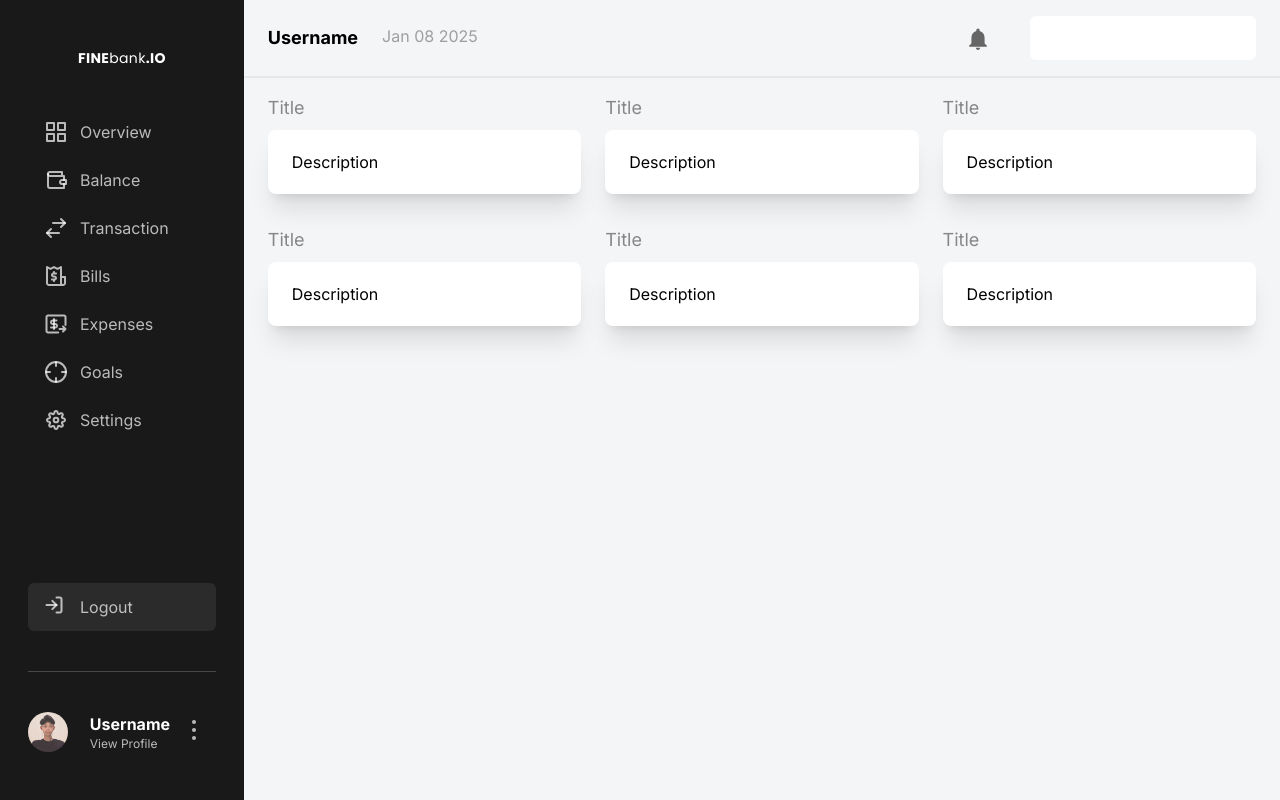
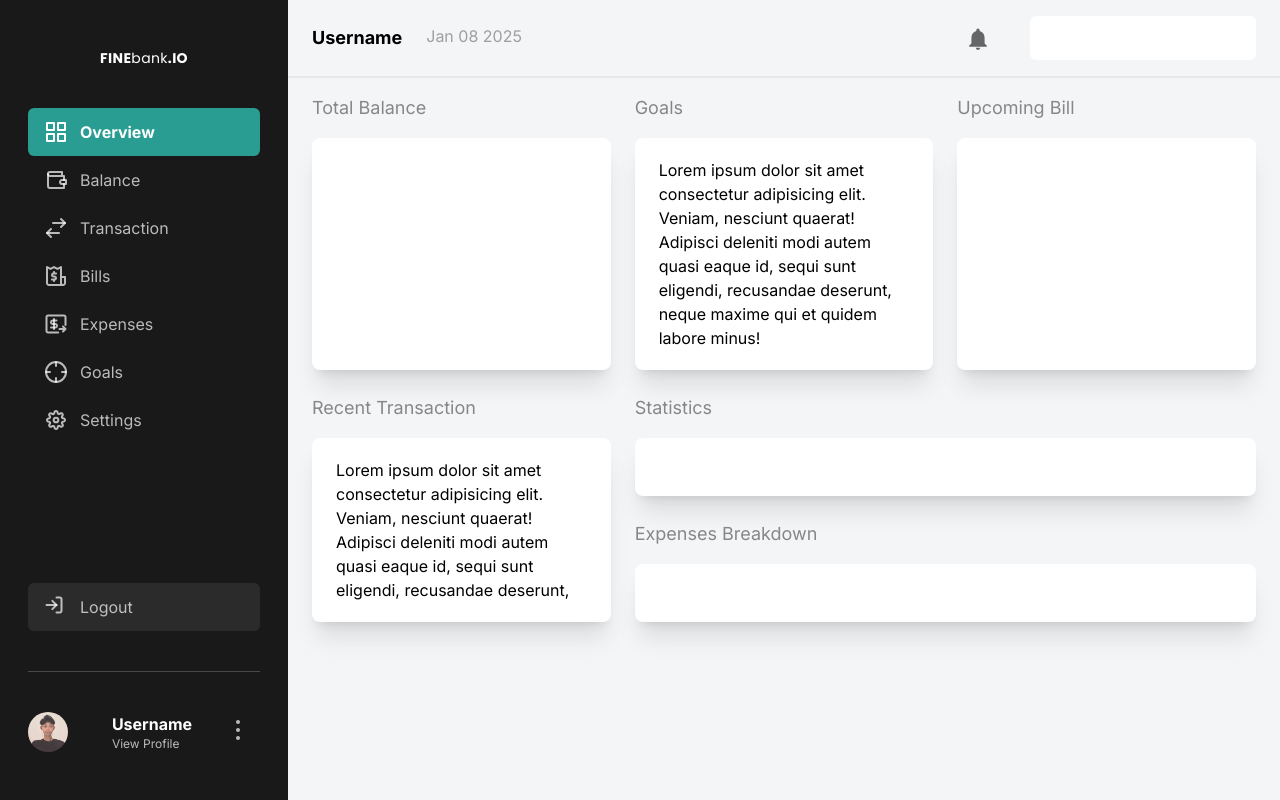
Before and after one commit to ValentaSaputra/admin-ui, a React (Vite) app: page / in a window 1280 px wide. Built offline with nearby package versions, Linux system fonts and the light colour scheme.

Commit message:
add navbar dll

```diff
--- a/src/components/Elements/Card/index.jsx
+++ b/src/components/Elements/Card/index.jsx
@@ -1,13 +1,22 @@
-import React from 'react'
+const Card = (props) => {
+  const { title = false, desc, variant } = props;
 
-const Card = () => {
   return (
-    <>
-        <div className="text-lg text-gray-02 mb-2">Title</div>
-        <div className="bg-white rounded-lg px-6 py-5 shadow-xl">Description</div>
-    </>
+      <div className={`flex flex-col flex-1 mb-6 ${variant}`}>
+          {title && (
+              title.length == 1 ? (
+                  <div className="hidden md:block md:text-lg md:text-gray-02 md:mb-4">
+                      {title}
+                  </div>
+              ) : (
+                  <div className="text-lg text-gray-02 mb-4">{title}</div>
+              )
+          )}
+          <div className="bg-white rounded-lg px-6 py-5 shadow-xl flex-1">
+              {desc}
+          </div>
+      </div>
+  );
+};
 
-  )
-}
-
-export default Card
+export default Card;
--- a/src/components/Fragments/Navbar.jsx
+++ b/src/components/Fragments/Navbar.jsx
@@ -1,4 +1,4 @@
-import { Link } from "react-router-dom";
+import { Link, NavLink } from "react-router-dom";
 import { Icon } from "../Elements/Icon";
 import Logo from "../Elements/Logo";
 const Navbar = () => {
@@ -48,18 +48,24 @@ const Navbar = () => {
   ];
 
   return (
-    <nav className="bg-defaultBlack text-special-bg2 sm:w-72 w-28 min-h-screen px-7 py-12 flex flex-col justify-between">
+    <div className="bg-defaultBlack">
+    <nav className="sticky top-0 text-special-bg2 sm:w-72 w-28 min-h-screen px-7 py-12 flex flex-col justify-between">
       <div>
-        <div className="flex justify-center mb-10">
+        <NavLink to="/" className="flex justify-center mb-10">
           <Logo variant="text-white text-sm sm:text 2x1"/>
-        </div>
+        </NavLink>
         {menus.map((menu) => (
-          <Link to={menu.link}>
-            <div className="flex hover:bg-special-bg3 hover:text-white px-4 py-3 rounded-md">
-              <div className="mx-auto sm:mx-0">{menu.icon}</div>
-              <div className="ms-3 hidden sm:block">{menu.label}</div>
-            </div>
-          </Link>
+          <NavLink
+                key={menu.id}
+                to={menu.link}
+                className={({ isActive }) =>
+                    isActive
+                        ? "flex bg-primary text-white font-bold px-4 py-3 rounded-md"
+                        : "flex hover:bg-special-bg3 hover:text-white px-4 py-3 rounded-md"
+                  }>
+                <div className="mx-auto sm:mx-0">{menu.icon}</div>
+                <div className="ms-3 hidden sm:block">{menu.label}</div>
+          </NavLink>
         ))}
       </div>
       <div className="sticky bottom-12">
@@ -84,6 +90,7 @@ const Navbar = () => {
         </div>
       </div>
     </nav>
+    </div>
   );
 };
 
--- a/src/pages/balance.jsx
+++ b/src/pages/balance.jsx
@@ -5,29 +5,20 @@ const BalancePage = () => {
   return (
     <MainLayout type="balance">
       {/* top content start*/}
-      <div className="mb-8 sm:flex sm:gap-6">
-        <div className="sm:w-1/3">
-          <Card />
-        </div>
-        <div className="sm:w-1/3">
-          <Card />
-        </div>
-        <div className="sm:w-1/3">
-          <Card />
-        </div>
+      <div className="md:grid md:grid-cols-3 md:gap-x-6">
+        <Card title="Balances" />
+        <Card title="&nbsp;" />
+        <Card
+           title="&nbsp"
+           desc="Lorem ipsum dolor sit amet consectetur adipisicing elit. Veniam, nesciunt quaerat! Adipisci deleniti modi autem quasi eaque id, sequi sunt eligendi, recusandae deserunt,"
+           />
       </div>
-      {/* top content end*/}
-      {/* bottom content start*/}
-      <div className="mb-8 sm:flex sm:gap-6">
-        <div className="sm:w-1/3">
-          <Card />
-        </div>
-        <div className="sm:w-1/3">
-          <Card />
-        </div>
-        <div className="sm:w-1/3">
-          <Card />
-        </div>
+
+           {/* top content end */}
+           {/* bottom content start */}
+      <div className="md:grid md:grid-cols-3 md:gap-x-6">
+      <Card desc="Lorem ipsum dolor sit amet consectetur adipisicing elit. Veniam, nesciunt quaerat! Adipisci deleniti modi autem quasi eaque id, sequi sunt eligendi, recusandae deserunt," />
+        <Card />
       </div>
       {/* bottom content end*/}
     </MainLayout>
--- a/src/pages/dashboard.jsx
+++ b/src/pages/dashboard.jsx
@@ -4,32 +4,30 @@ import MainLayout from "../components/Layouts/MainLayout";
 const DashboardPage = () => {
   return (
     <MainLayout type="dashboard">
-        {/* top content start*/}
-        <div className="mb-4 sm:flex sm:gap-6">
-            <div className="mb-4 sm:w-1/3">
-            <Card/>
-            </div>
-            <div className="mb-4 sm:w-1/3">
-            <Card/>
-            </div>
-            <div className="mb-4 sm:w-1/3">
-            <Card/>
-            </div>
+      {/* top content start*/}
+      <div className="md:grid md:grid-cols-3 md:gap-x-6">
+        <Card title="Total Balance" />
+        <Card
+          title="Goals"
+          desc="Lorem ipsum dolor sit amet consectetur adipisicing elit. Veniam, nesciunt quaerat! Adipisci deleniti modi autem quasi eaque id, sequi sunt eligendi, recusandae deserunt, neque maxime qui et quidem labore minus!"
+          />
+        <Card title="Upcoming Bill" />
         </div>
-        {/* top content end*/}
-        {/* bottom content start*/}
-        <div className="sm:flex sm:gap-6 ">
-            <div className="mb-4 sm:w-1/3">
-            <Card/>
-            </div>
-            <div className="mb-4 sm:w-1/3">
-            <Card/>
-            </div>
-            <div className="mb-4 sm:w-1/3">
-            <Card/>
-            </div>
+        {/*top content end */}
+        {/* buttom content start */}
+      <div className="md:grid md:grid-cols-3 md:gap-x-6">
+        <div className="md:col-span-1">
+          <Card
+           title="Recent Transaction"
+           desc="Lorem ipsum dolor sit amet consectetur adipisicing elit. Veniam, nesciunt quaerat! Adipisci deleniti modi autem quasi eaque id, sequi sunt eligendi, recusandae deserunt,"
+           />
         </div>
-        {/* bottom content end*/}
+        <div className="md:col-span-2 flex flex-col flex-1">
+          <Card title="Statistics" />
+          <Card title="Expenses Breakdown" />
+        </div>
+      </div>
+      {/* bottom content end*/}
     </MainLayout>
   );
 };
```
